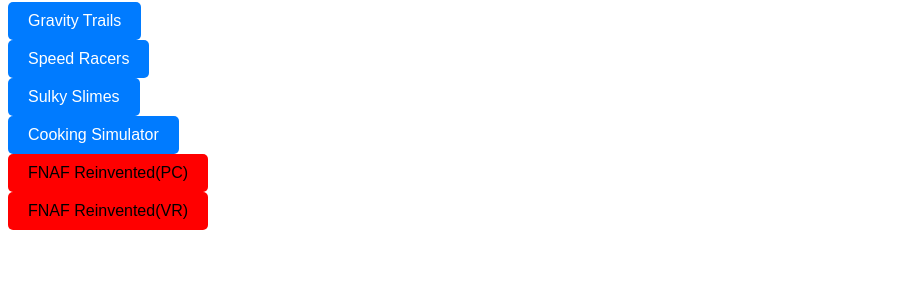
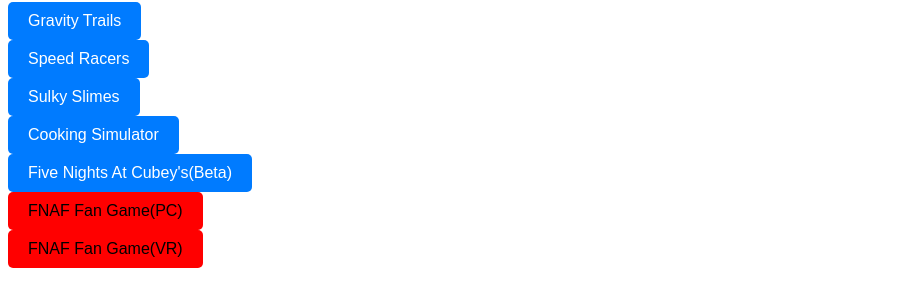
Before and after one commit to cnr-NHarden/My-Game-Hub, a plain HTML site: page index.html in a window 1280 px wide. Shown: the part 78-384 px from the top of the page, without its empty margins (0-903 px from the left). Drawn offline with Linux system fonts and the light colour scheme.

Commit message:
Update index.html

```diff
--- a/index.html
+++ b/index.html
@@ -22,9 +22,12 @@
         <input type="submit" value="Cooking Simulator" class="button">
     </form>
         <form action="https://www.example.com">
-        <input type="submit" value="FNAF Reinvented(PC)" class="inactivebutton">
+        <input type="submit" value="Five Nights At Cubey's(Beta)" class="button">
     </form>
         <form action="https://www.example.com">
-        <input type="submit" value="FNAF Reinvented(VR)" class="inactivebutton">
+        <input type="submit" value="FNAF Fan Game(PC)" class="inactivebutton">
+    </form>
+        <form action="https://www.example.com">
+        <input type="submit" value="FNAF Fan Game(VR)" class="inactivebutton">
     </form>
 </html>
```
